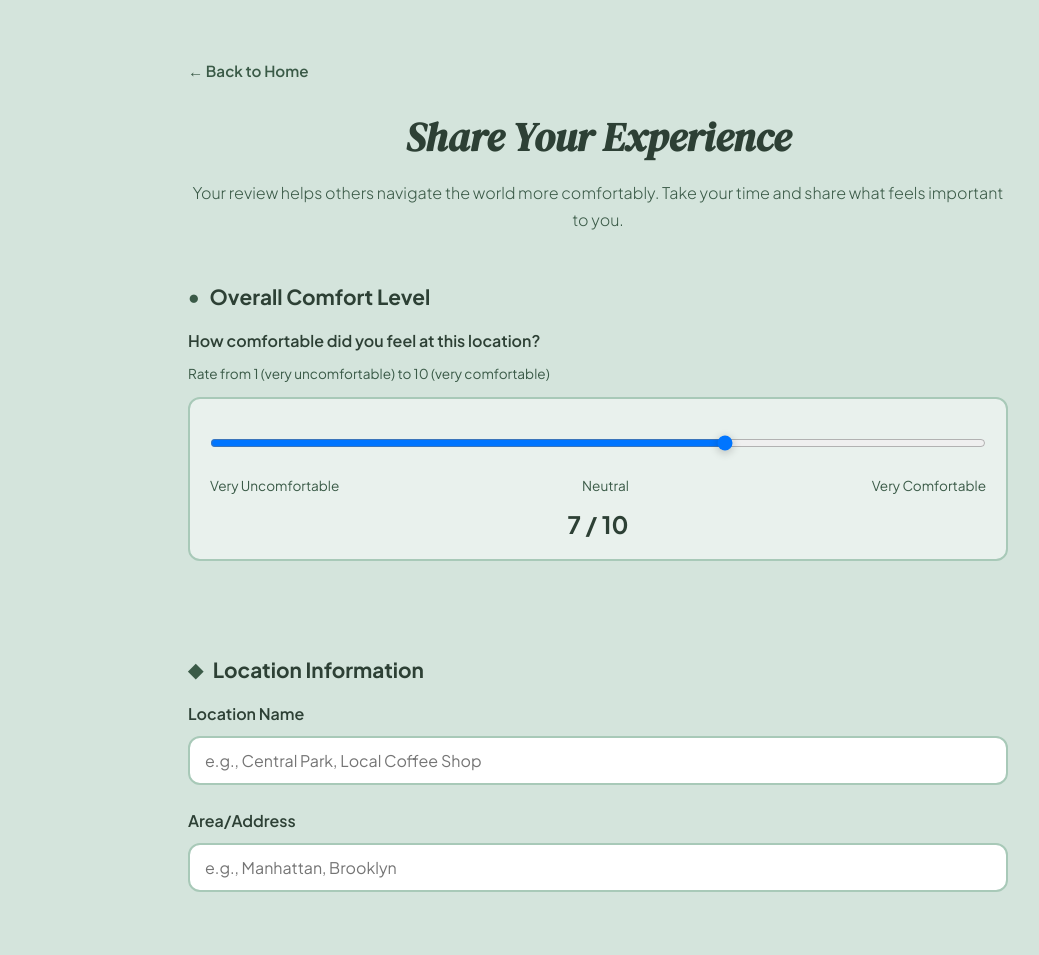
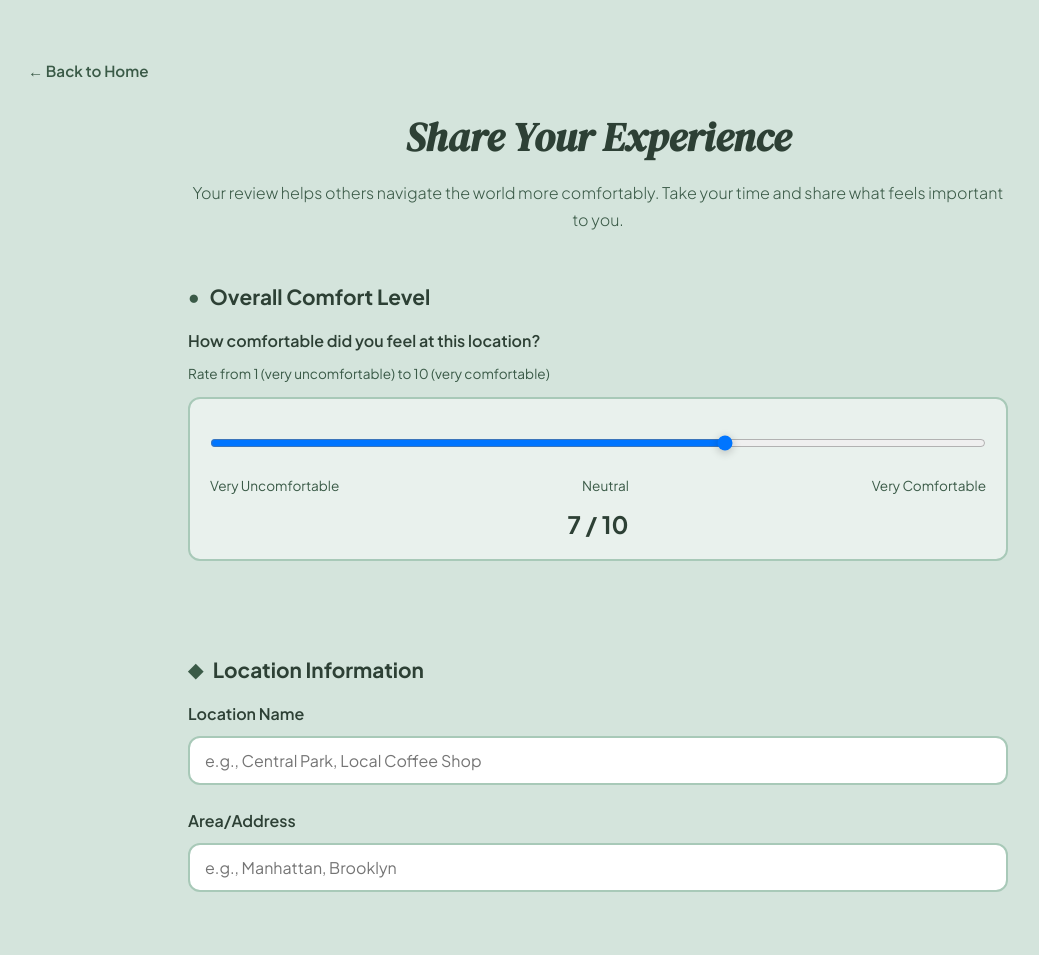
Before and after one commit to NickTavaf/mongo-web-demo, a website: page docs/Review.html in a window 1280 px wide. Shown: the top 955 px of the page, without its empty margins (42-1081 px from the left). Drawn offline with nearby package versions, Linux system fonts and the light colour scheme; no server answers.

Commit message:
moved back link

```diff
--- a/docs/reviewstyles.css
+++ b/docs/reviewstyles.css
@@ -31,6 +31,7 @@ body {
     margin-bottom: 30px;
     transition: color 0.2s ease;
     font-weight: 600;
+    margin-left: -20vh;
 }
 
 .back-link:hover {
```
